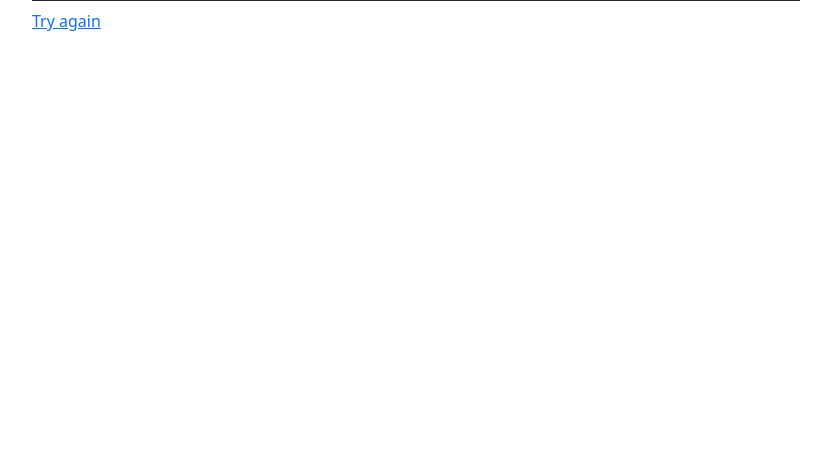
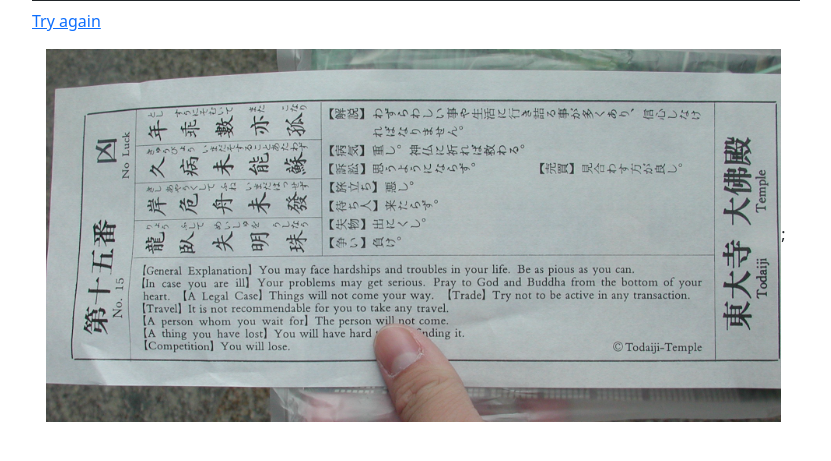
Before and after one commit to RobertWingard/Java, a Java web app: template Assignment/OmikujiForm/omikujiForm/src/main/webapp/WEB-INF/show.jsp in a window 1280 px wide. Shown: the part 212-673 px from the top of the page, without its empty margins (224-1055 px from the left). Run offline with Spring Boot 4, a stand-in JSP engine, Linux system fonts and the light colour scheme; the template is opened without the code that fills it, so the values that code supplies are empty; some libraries are stand-ins or nearby versions.

Commit message:
inserted picture

```diff
--- a/Assignment/OmikujiForm/omikujiForm/src/main/webapp/WEB-INF/show.jsp
+++ b/Assignment/OmikujiForm/omikujiForm/src/main/webapp/WEB-INF/show.jsp
@@ -18,4 +18,7 @@
     	<h2>In <c:out value="${showNumber}"/> years you will live in <c:out value="${showCity}"/> with <c:out value="${showPerson}"/> as your roommate, <c:out value="${showHobby}"/> for a living. The next time you see a <c:out value="${showThing}"/>, you will have good luck. <c:out value="${showText}"/></h2>
     </div>
     <p class="link"><a href="/omikuji">Try again</a></p>
+    <div class="text-center">
+    <img src="/resources/img/image.png"/>;
+    </div>
 </body>
```
Also changed, not shown: Assignment/OmikujiForm/omikujiForm/src/main/webapp/resources/img/image.png (renamed from Assignment/OmikujiForm/image.png).
